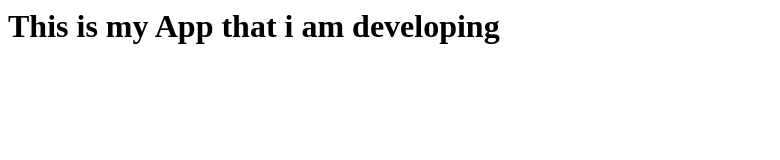
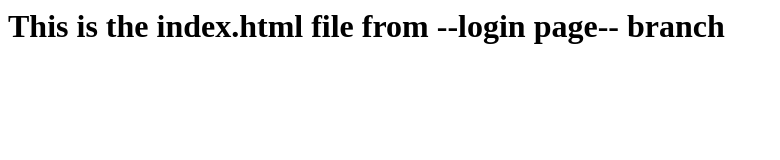
Before and after one commit to qmansoor/mysampleapp, a plain HTML site: page index.html in a window 1280 px wide. Shown: the whole page, without its empty margins (0-780 px from the left). Drawn offline with Linux system fonts and the light colour scheme.

```diff
--- a/index.html
+++ b/index.html
@@ -4,6 +4,6 @@
    <title>My App </title>
 </head>
 <body>
-<h1>This is my App that i am developing  </h1>
+<h1>This is the index.html file from --login page-- branch  </h1>
 </body>
 </html>
```
Also changed, not shown: login.html (added, +9 -0 lines), log.txt (added).
